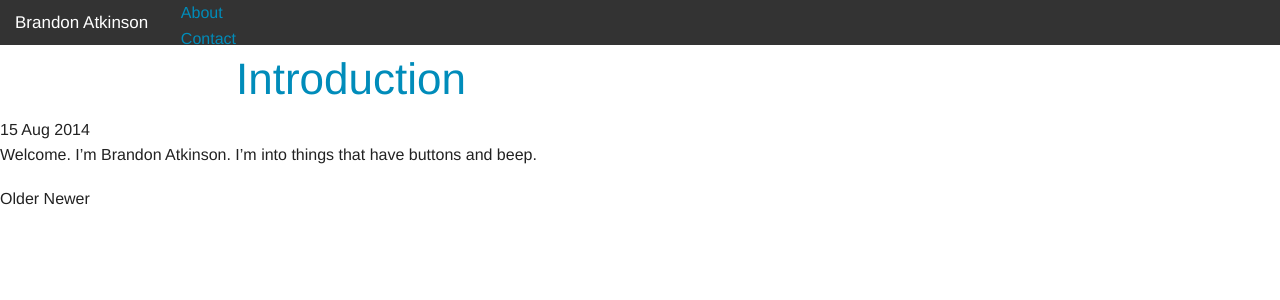
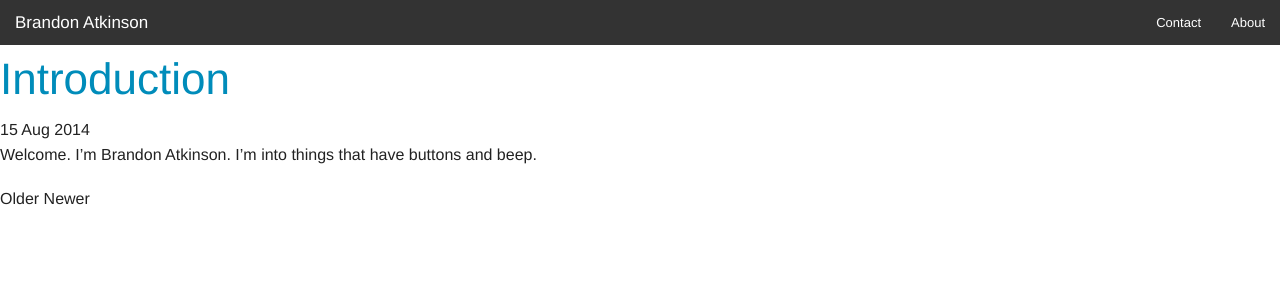
Before and after one commit to gorjusborg/brandon-atkinson.github.io, a Jekyll site: the page built from index.html, in a window 1280 px wide. Shown: the top 300 px of the page. Built offline with Jekyll 4.4.1, drawn with Linux system fonts in a browser that asks for light colours; nearby versions of some CDN libraries; library files that are not in the unit come from our copies; Markdown is read by kramdown in place of the engine named in the settings; the list of posts is cut into pages by our own code.

Commit message:
Fixed header sections

```diff
--- a/_layouts/default.html
+++ b/_layouts/default.html
@@ -9,10 +9,10 @@
             <h1><a href="#">{{ site.title }}</a></h1>
         </li>
     </ul>
-    <section>
-        <ul class="left">
+    <section class="top-bar-section">
+        <ul class="right">
+            <li><a href="/contact">Contact</a></li>
             <li><a href="/about">About</a></li>
-            <li><a href="/contact">Contact</a></li>
         <ul>
     </section>
 </nav>
```
